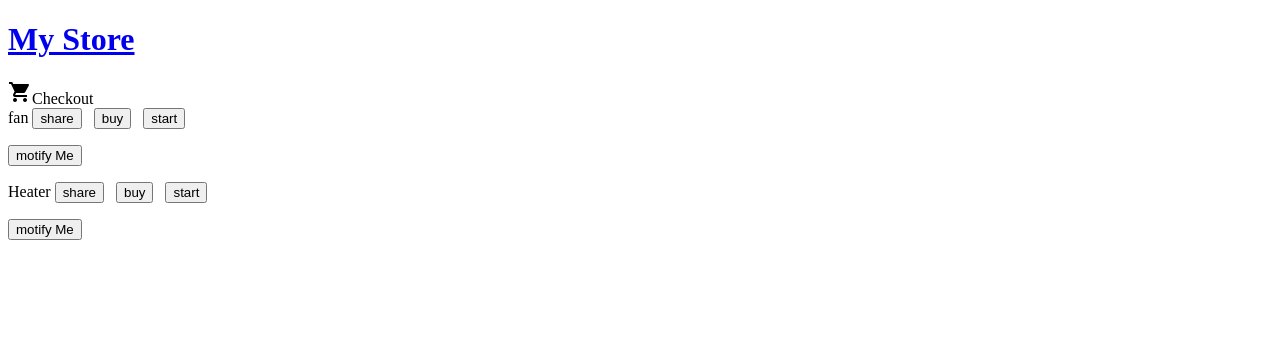
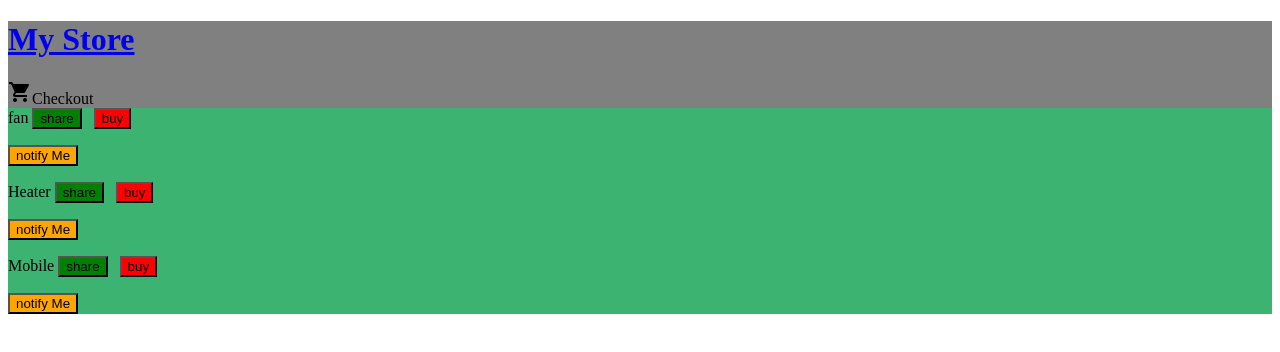
Before and after one commit to GH11PRASANTH/angular-FmcgglobalProduct, an Angular app: page / in a window 1280 px wide. Shown: the top 352 px of the page. Built offline with nearby package versions, Linux system fonts and the light colour scheme.

Commit message:
4 files modified

```diff
--- a/src/app/product-alter/product-alter.component.html
+++ b/src/app/product-alter/product-alter.component.html
@@ -1,5 +1,5 @@
 <p *ngIf="productInside && productInside.price > 700 ">
-  <button type="button" (click)="notify.emit()">
-    motify Me
+  <button style ="background-color:orange"type="button" (click)="notify.emit()">
+    notify Me
   </button>
 </p>
--- a/src/app/product-list/product-list.component.html
+++ b/src/app/product-list/product-list.component.html
@@ -17,6 +17,7 @@
     <td>{{ product.expiryDate }}</td>
   </tr>
 </table> -->
+<div style="background-color:mediumseagreen">
 <div *ngFor="let product of products">
   <!-- Property is Binding.....-->
   <a [title]="product.productName + 'details'">
@@ -27,11 +28,10 @@
 
   <!--Event Binding..... -->
 
-  <button type="button" (click)="share()">share</button>
+  <button style="background-color:green" type="button" (click)="share()">share</button>
   &nbsp;
-  <button type="button" (click)="buy()">buy</button>
+  <button style="background-color:red " type="button" (click)="buy()">buy</button>
   &nbsp;
-  <button type="button" (click)="start()">start</button>
   <app-product-alter [productInside] = "product" (notify)="onNotify()">
     &nbsp;
   </app-product-alter>
--- a/src/app/products.ts
+++ b/src/app/products.ts
@@ -1,7 +1,7 @@
 
 export interface Product
  {
-  productId: number,
+  productId: String,
   productName : String,
   price: number,
   availableQuantity:number,
@@ -22,5 +22,12 @@ export const productsFromFile = [
         price: 1500.0,
         availableQuantity : 2,
         expiryDate : '2034-03-12'
+    },
+    {
+        productId : 'P003',
+        productName : 'Mobile',
+        price: 5000.0,
+        availableQuantity : 2,
+        expiryDate : '2021-03-12'
     }
 ]
--- a/src/app/top-bar/top-bar.component.html
+++ b/src/app/top-bar/top-bar.component.html
@@ -1,6 +1,8 @@
 
+<div style="background-color:grey">
  <a [routerLink]="['/']">
     <h1>My Store</h1>
+
   </a>
   <a class="button fancy-button"><i class="material-icons">shopping_cart</i>Checkout</a>
   <a class="button fancy-button">
```
